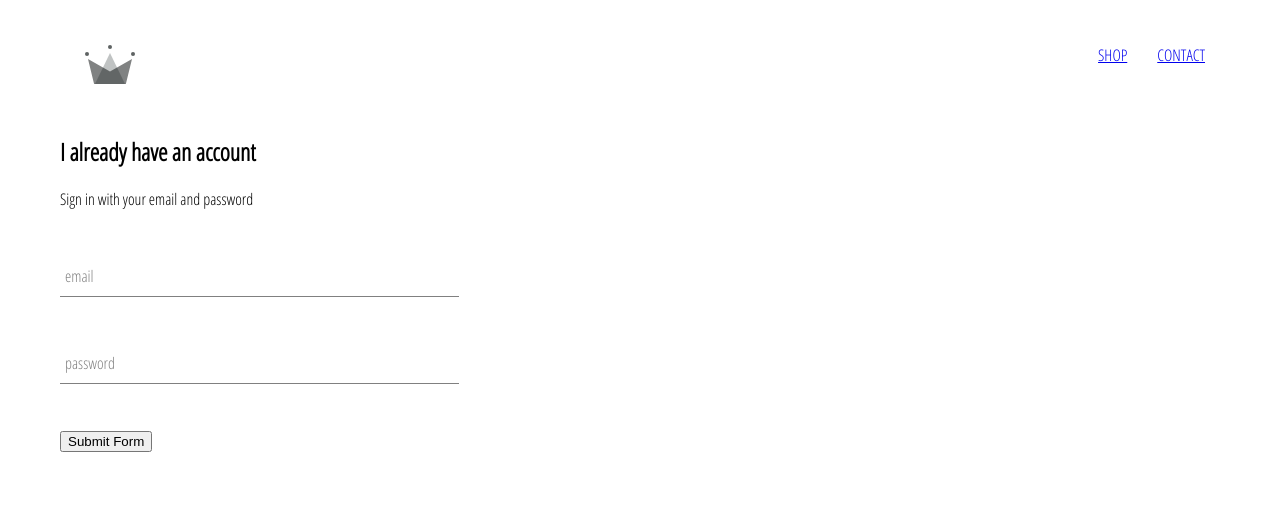
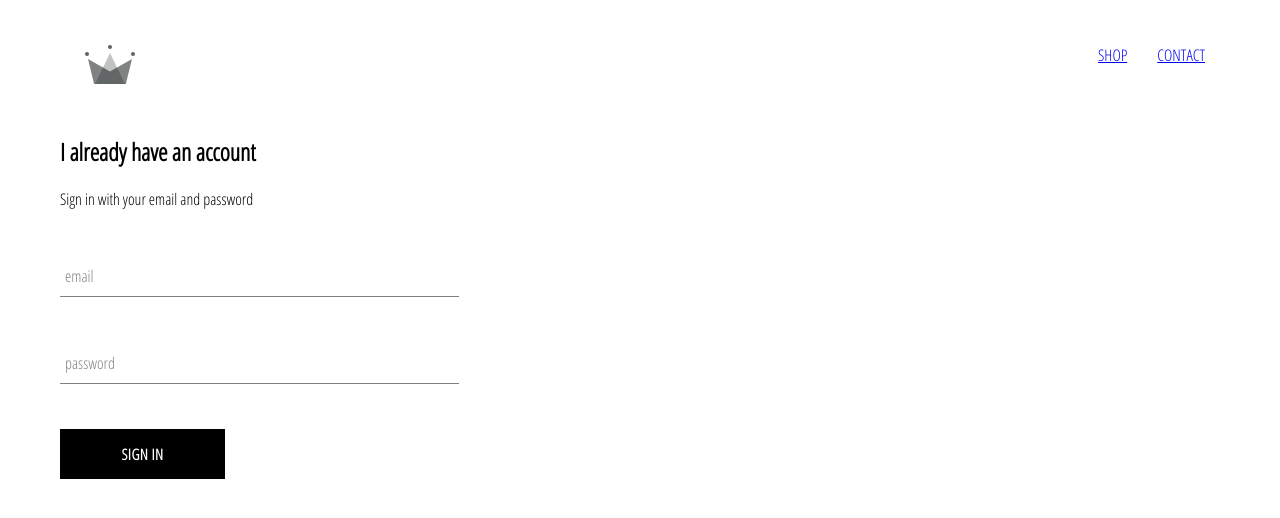
Before and after one commit to AlexHwang-497/crwn-clothing, a React (Create React App) app in the folder portfolio/crwn-clothing/: page /signin in a window 1280 px wide. Shown: the top 518 px of the page. Built offline with nearby package versions, Linux system fonts and the light colour scheme.

Commit message:
88. Custom Button Component - created custom button to be used throughout the forms and etc

```diff
--- /dev/null
+++ b/portfolio/crwn-clothing/src/components/custom-button/custom-buttom.styles.scss
@@ -0,0 +1,22 @@
+.custom-button {
+    min-width: 165px;
+    width: auto;
+    height: 50px;
+    letter-spacing: 0.5px;
+    line-height: 50px;
+    padding: 0 35px 0 35px;
+    font-size: 15px;
+    background-color: black;
+    color: white;
+    text-transform: uppercase;
+    font-family: 'Open Sans Condensed';
+    font-weight: bolder;
+    border: none;
+    cursor: pointer;
+
+    &:hover {
+      background-color: white;
+      color: black;
+      border: 1px solid black;
+    }
+  }
--- /dev/null
+++ b/portfolio/crwn-clothing/src/components/custom-button/custom-button.component.jsx
@@ -0,0 +1,14 @@
+import React from 'react';
+
+import './custom-buttom.styles.scss';
+// *we will first pull the children off our pros that get passed into our custom button
+    // *we will destructure all the other props int this otherProps and spread into our custom button
+    // *we put children inside our button tag
+
+const CustomButton = ({ children, ...otherProps }) => (
+  <button className='custom-button' {...otherProps}>
+    {children}
+  </button>
+);
+
+export default CustomButton;
--- a/portfolio/crwn-clothing/src/components/sign-in/sign-in.component.jsx
+++ b/portfolio/crwn-clothing/src/components/sign-in/sign-in.component.jsx
@@ -3,6 +3,7 @@
 import React from 'react'
 
 import FormInput from '../form-input/form-input.component';
+import CustomButton from '../custom-button/custom-button.component';
 
 import './sign-in.styles.scss'
 
@@ -64,7 +65,7 @@
                             handleChange={this.handleChange}
                             required
                         />
-                    <input type='submit' value ='Submit Form'/>
+                    <CustomButton type='submit'>Sign In</CustomButton>
                 </form>
             </div>
 
--- a/portfolio/crwn-clothing/src/pages/sign-in-and-sign-up/sign-in-and-sign-up.styles.scss
+++ b/portfolio/crwn-clothing/src/pages/sign-in-and-sign-up/sign-in-and-sign-up.styles.scss
@@ -0,0 +1,9 @@
+.sign-in {
+    width: 30vw;
+    display: flex;
+    flex-direction: column;
+
+    .title{
+        margin: 10px 0;
+    }
+  }
```
